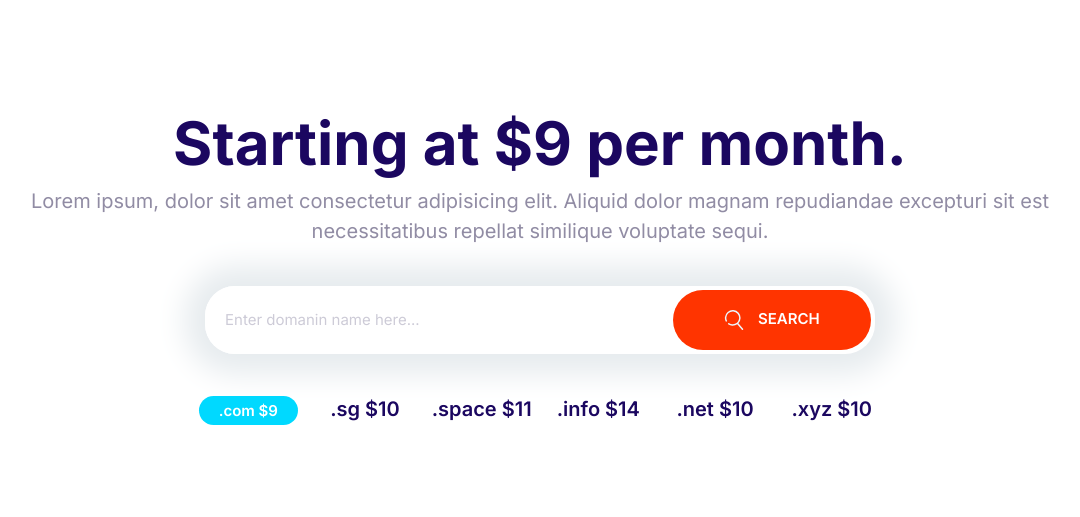
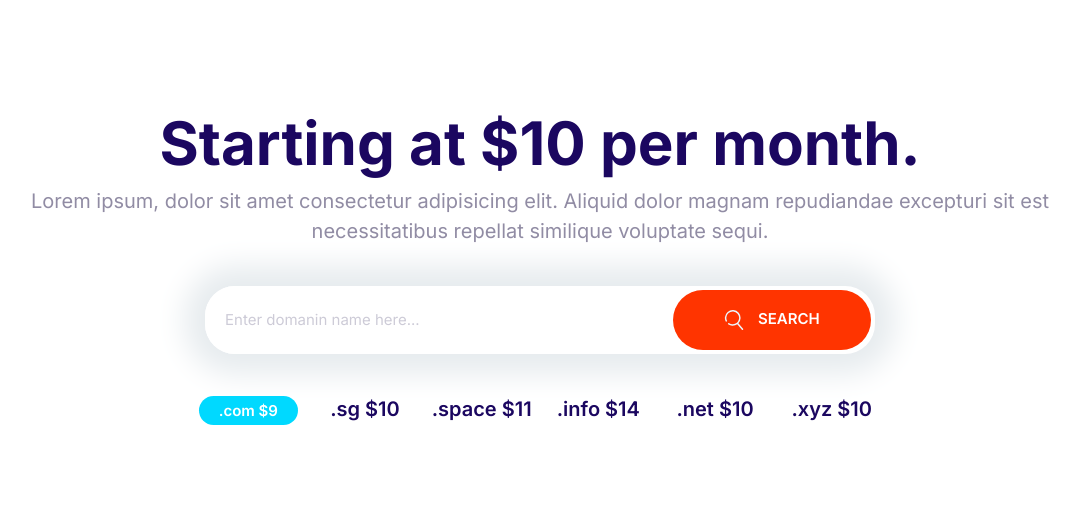
Before and after one commit to SomDhen/moshifyhosting, a website built with Parcel: page playground.html in a window 1280 px wide. Shown: the whole page, without its empty margins (100-1180 px from the left). Built offline with nearby package versions, Linux system fonts and the light colour scheme.

Commit message:
Update the price from  to .

```diff
--- a/playground.html
+++ b/playground.html
@@ -21,7 +21,7 @@
   <body>
     <section class="block container block-domain">
       <header class="block__header">
-        <h2>Starting at $9 per month.</h2>
+        <h2>Starting at $10 per month.</h2>
         <p>
           Lorem ipsum, dolor sit amet consectetur adipisicing elit. Aliquid
           dolor magnam repudiandae excepturi sit est necessitatibus repellat
```
